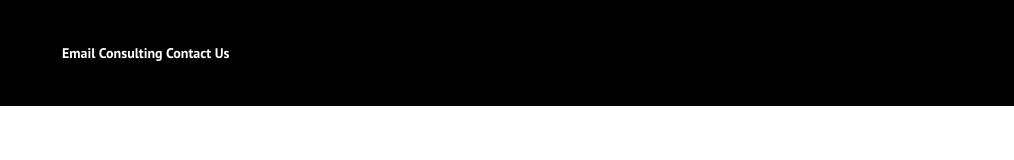
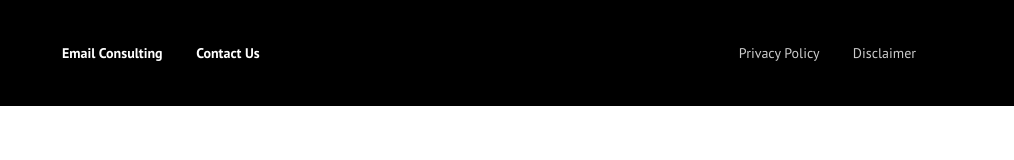
Before and after one commit to iulon357/MailGenius, a plain HTML site: page index.html in a window 1280 px wide. Shown: the full height of the page, 266-1280 px from the left. Drawn offline with Linux system fonts and the light colour scheme.

Commit message:
Add files via upload

```diff
--- a/css/style.css
+++ b/css/style.css
@@ -37,3 +37,13 @@ body {
   font-weight: 700;
   margin-left: 66px;
 }
+
+.main-header-nav a+a,
+.info-header-nav a+a {
+    margin-left: 30px;
+}
+
+.info-header-nav {
+    color: rgba(255, 255, 255, 0.8);
+  margin-left: auto;
+}
--- a/index.html
+++ b/index.html
@@ -21,6 +21,10 @@
           <a href="#">Email Consulting</a>
           <a href="#">Contact Us</a>
         </nav>
+        <nav class="info-header-nav">
+          <a href="#">Privacy Policy</a>
+          <a href="#">Disclaimer</a>
+        </nav>
       </div>
       <!-- /.container -->
     </header>
```
